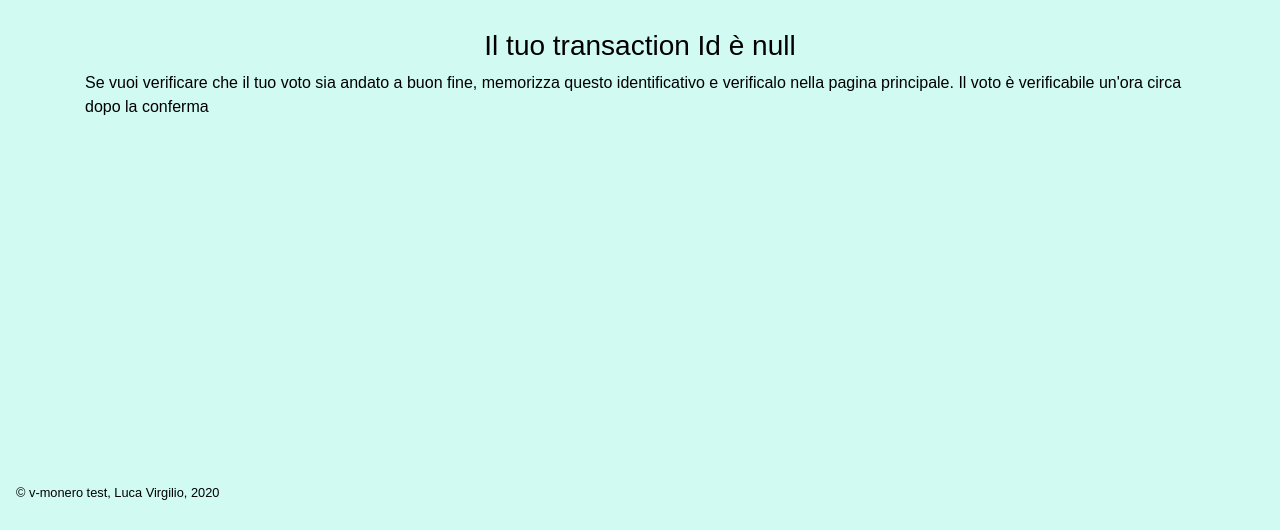
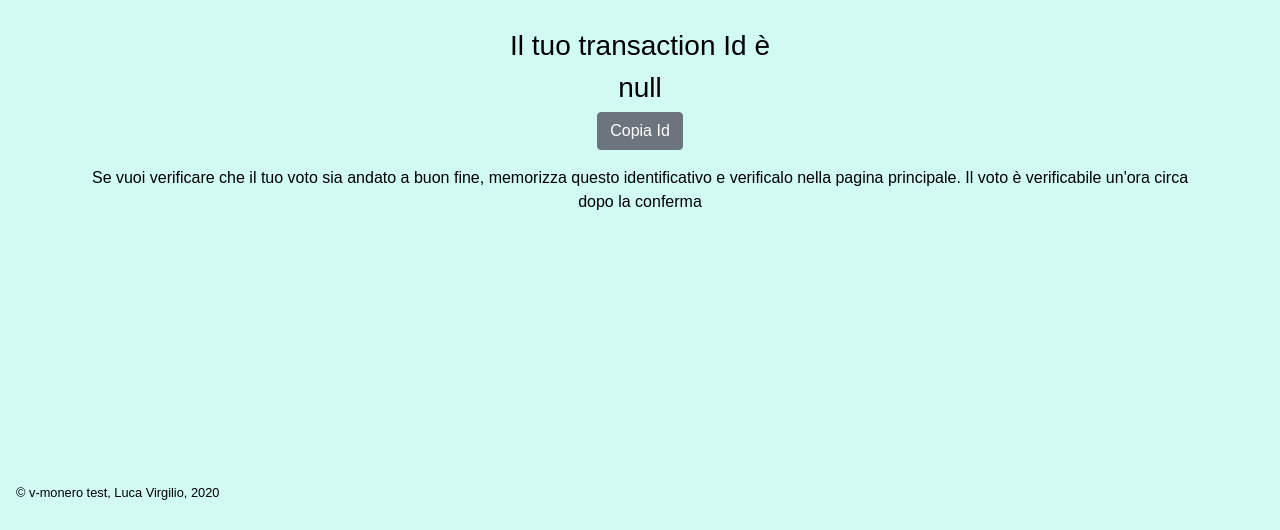
Before and after one commit to Luca-Virgilio/v-monero-be, a website: page public/thanksgiving.html in a window 1280 px wide. Shown: the part 270-800 px from the top of the page. Drawn offline with nearby package versions, Linux system fonts and the light colour scheme.

Commit message:
Fix txId visualization and button

```diff
--- a/public/javascripts/thanksgiving.js
+++ b/public/javascripts/thanksgiving.js
@@ -4,9 +4,13 @@ let count = 20;
 
 async function countDown() {
     try {
-        if(count == 20) {
+        if (count == 20) {
+            $(function () {
+                $('[data-toggle="popover"]').popover()
+              })
             const txId = sessionStorage.getItem("txId");
-            document.getElementById("txId").innerText = `Il tuo transaction Id è ${txId}`;
+            document.getElementById("txId-value").innerHTML = `${txId}`;
+
         }
         if (count > 0) {
             console.log('timer ', count);
@@ -14,13 +18,26 @@ async function countDown() {
             await timer();
             countDown();
         } else {
+            sessionStorage.removeItem('txId');
             window.location.href = "/index.html";
         }
     } catch (error) {
         console.log(error);
     }
 }
-
+const copyId = _ => {
+    console.log("copy");
+    const txId = sessionStorage.getItem("txId");
+    let dummy = document.createElement("input");
+    document.body.appendChild(dummy);
+    dummy.value = txId;
+    dummy.select();
+    document.execCommand("copy");
+    document.body.removeChild(dummy);
+    setTimeout(function () {
+        $('[data-toggle="popover"]').popover('hide');
+    }, 2000);
+}
 async function timer() {
     return new Promise((resolve, reject) => {
         setTimeout(() => {
--- a/public/stylesheets/style.css
+++ b/public/stylesheets/style.css
@@ -1,87 +1,88 @@
 body {
-  font-family     : "Cabin", Arial, sans-serif;
-  color           : black;
+  font-family: "Cabin", Arial, sans-serif;
+  color: black;
   background-color: #8df5e169;
 }
 
 .container-header {
-  background-color:#007bff;
-  padding         : 1rem 3rem;
-  display         : flex;
-  justify-content : flex-start;
-  align-items     : center;
-  color           : white;
+  background-color: #007bff;
+  padding: 1rem 3rem;
+  display: flex;
+  justify-content: flex-start;
+  align-items: center;
+  color: white;
 }
 
 @media (max-width: 576px) {
   .container-header {
     padding: 1rem 0rem;
   }
-  .container-question{
+  .container-question {
     padding: 2rem 0rem;
   }
 }
+
 @media (min-width: 577px) {
-  .container-question{
+  .container-question {
     padding: 3rem;
   }
 }
 
 .img-fluid {
   max-width: 100%;
-  height   : auto
+  height: auto
 }
 
 .logo {
   max-width: 100px;
-  height   : auto;
-  padding  : 1rem;
+  height: auto;
+  padding: 1rem;
 }
 
 .card {
   background-color: inherit;
-  padding         : 1rem;
+  padding: 1rem;
 }
 
 .title-container {
-  margin        : 4rem 0rem;
-  text-align    : center;
+  margin: 4rem 0rem;
+  text-align: center;
   padding-bottom: 0.5rem;
 }
 
 .flex {
-  display        : flex;
+  display: flex;
   justify-content: center;
-  align-items    : center;
-
+  align-items: center;
 }
 
 .container-title-description {
   text-align: center;
-  border    : none;
+  border: none;
 }
 
 .review {
-  margin-right : -16px;
-  margin-left  : -16px;
+  margin-right: -16px;
+  margin-left: -16px;
   margin-bottom: 0.5em;
 }
-.container-main{
-  display        : flex;
+
+.container-main {
+  display: flex;
   justify-content: center;
-  align-items    : baseline;
+  align-items: baseline;
 }
 
 .container-verify {
   margin-top: 3rem;
-  padding   : 2rem;
+  padding: 2rem;
 }
 
 .container-cf {
-  flex-grow : 2;
+  flex-grow: 2;
   /* padding: 2rem 3rem 0rem 1rem; */
-  max-width : 500px;
-  border    : none;
+  max-width: 500px;
+  border: none;
 }
 
 input {
@@ -90,47 +91,61 @@ input {
 
 .go-btn {
   flex-grow: 1;
-  margin   : 2rem;
+  margin: 2rem;
   max-width: 200px;
 }
 
-.container-question{
-  display        : flex;
+.container-question {
+  display: flex;
   justify-content: center;
-  align-items    : center;
+  align-items: center;
   text-align: center;
 }
 
-.cand-button{
-  border:2px solid black;
-  margin:1rem;
-}
-.thanks{
-  margin:2rem 3rem;
+.cand-button {
+  border: 2px solid black;
+  margin: 1rem;
 }
 
-.thanksgiving-container{
-  display        : flex;
+.thanks {
+  margin: 2rem 3rem;
+}
+
+.thanksgiving-container {
+  display: flex;
   justify-content: center;
-  align-items    : center;
+  align-items: center;
   flex-direction: column;
-  padding-top:3rem;
+  padding-top: 3rem;
+  text-align: center;
+}
+
+#txId-value {
+  white-space: nowrap;
+  overflow: hidden;
+  text-overflow: ellipsis;
+  width: 75vw;
+}
+
+.tx-id-description{
+  margin-top: 1rem;
 }
 
 footer {
   position: absolute;
-  bottom  : 0;
-  height  : 50px;
-  padding : 0rem 1rem;
+  bottom: 0;
+  height: 50px;
+  padding: 0rem 1rem;
 }
 
-input::-webkit-outer-spin-button,
-input::-webkit-inner-spin-button {
-    /* display: none; <- Crashes Chrome on hover */
-    -webkit-appearance: none;
-    margin: 0; /* <-- Apparently some margin are still there even though it's hidden */
+input::-webkit-outer-spin-button, input::-webkit-inner-spin-button {
+  /* display: none; <- Crashes Chrome on hover */
+  -webkit-appearance: none;
+  margin: 0;
+  /* <-- Apparently some margin are still there even though it's hidden */
 }
 
 input[type=number] {
-    -moz-appearance:textfield; /* Firefox */
+  -moz-appearance: textfield;
+  /* Firefox */
 }
--- a/public/thanksgiving.html
+++ b/public/thanksgiving.html
@@ -27,7 +27,10 @@
                 <h1>Grazie per aver votato</h1>
             </div>
             <div id="txId-container">
-                <h3 id="txId"></h3>
+                <h3>Il tuo transaction Id è</h3>
+                <h3 id="txId-value">
+                </h3>
+                <button type="button" class="btn btn-secondary" data-toggle="popover" data-placement="top" data-content="Id copiato" onclick="copyId()">Copia Id</button>
             </div>
             <div class="tx-id-description">
                 <p>Se vuoi verificare che il tuo voto sia andato a buon fine, memorizza questo identificativo
@@ -35,15 +38,17 @@
             </div>
         </div>
     </div>
+    <script src="https://code.jquery.com/jquery-3.3.1.slim.min.js"
+    integrity="sha384-q8i/X+965DzO0rT7abK41JStQIAqVgRVzpbzo5smXKp4YfRvH+8abtTE1Pi6jizo"
+    crossorigin="anonymous"></script>
+    <script src="https://cdnjs.cloudflare.com/ajax/libs/popper.js/1.14.7/umd/popper.min.js"
+        integrity="sha384-UO2eT0CpHqdSJQ6hJty5KVphtPhzWj9WO1clHTMGa3JDZwrnQq4sF86dIHNDz0W1"
+        crossorigin="anonymous"></script>
     <script src="https://stackpath.bootstrapcdn.com/bootstrap/4.3.1/js/bootstrap.min.js"
         integrity="sha384-JjSmVgyd0p3pXB1rRibZUAYoIIy6OrQ6VrjIEaFf/nJGzIxFDsf4x0xIM+B07jRM"
         crossorigin="anonymous"></script>
-    <script src="https://cdnjs.cloudflare.com/ajax/libs/popper.js/1.14.7/umd/popper.min.js"
-        integrity="sha384-UO2eT0CpHqdSJQ6hJty5KVphtPhzWj9WO1clHTMGa3JDZwrnQq4sF86dIHNDz0W1"
-        crossorigin="anonymous"></script>
-    <script src="https://code.jquery.com/jquery-3.3.1.slim.min.js"
-        integrity="sha384-q8i/X+965DzO0rT7abK41JStQIAqVgRVzpbzo5smXKp4YfRvH+8abtTE1Pi6jizo"
-        crossorigin="anonymous"></script>
+
+
 </body>
 <footer>
     <div class="row">
```
